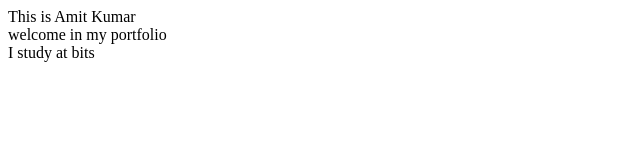
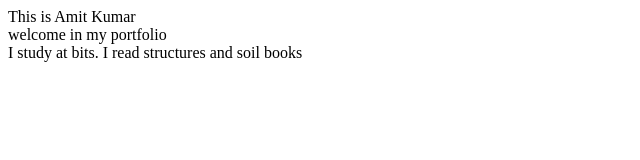
Before and after one commit to Amit-Sanghi/Amit-Kumar-Sanghi, a plain HTML site: page index.html in a window 1280 px wide. Shown: the whole page, without its empty margins (0-640 px from the left). Drawn offline with Linux system fonts and the light colour scheme.

Commit message:
docs: update hobbies

```diff
--- a/index.html
+++ b/index.html
@@ -8,6 +8,6 @@
 </head>
 <body>
     This is Amit Kumar <br/>welcome in my portfolio<br/>
-    I study at bits
+    I study at bits. I read structures and soil books
 </body>
 </html>
```
